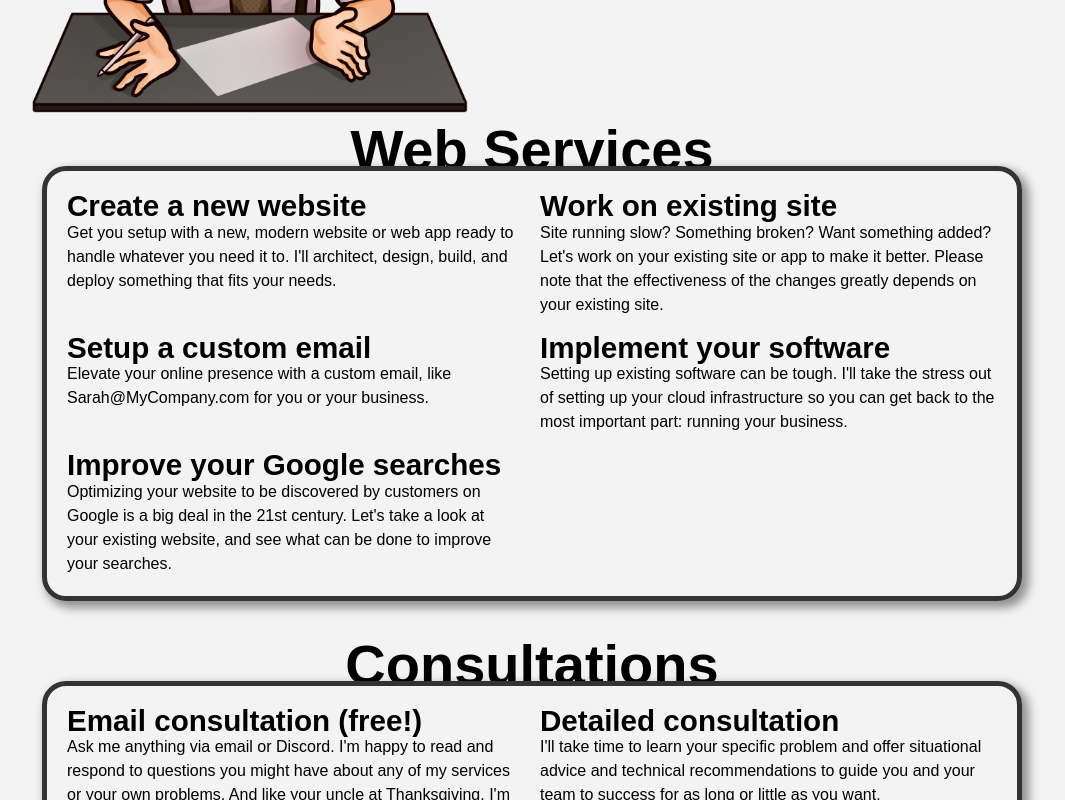
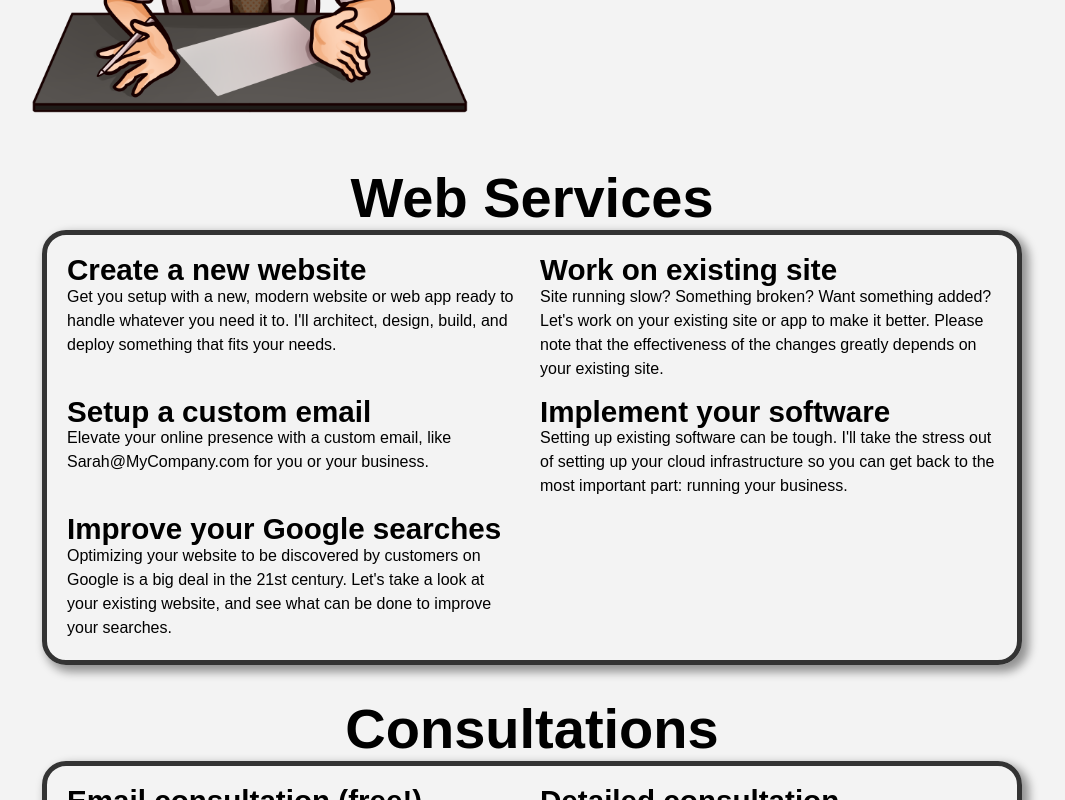
Before and after one commit to bananabrann/old-bananabrann.dev, a Next.js app: page / in a window 1280 px wide. Shown: the part 1400-2200 px from the top of the page, without its empty margins (108-1173 px from the left). Built offline with nearby package versions, Linux system fonts and the light colour scheme; a web font is replaced by a local one.

Commit message:
Fix minor spacing issues

```diff
--- a/components/ContentBlockOutline/ContentBlockOutline.tsx
+++ b/components/ContentBlockOutline/ContentBlockOutline.tsx
@@ -12,7 +12,7 @@ export default function ContentBlockOutline({
 }) {
   return(
     <div id={id} className="ContentBlockOutline flex flex-col items-center">
-      <h2 className="w-full text-center -mb-6" >{title}</h2>
+      <h2 className="w-full text-center -mb-2" >{title}</h2>
       <div className={`${styles.childrencontainer}`}>
         {children}
       </div>
--- a/pages/index.tsx
+++ b/pages/index.tsx
@@ -37,6 +37,9 @@ export default function Home() {
       </div>
 
       <BobWhatWouldYouSay />
+
+      <br />
+      <br />
 
       <ContentBlockOutline id="web-services" title="Web Services">
         <div>
```
